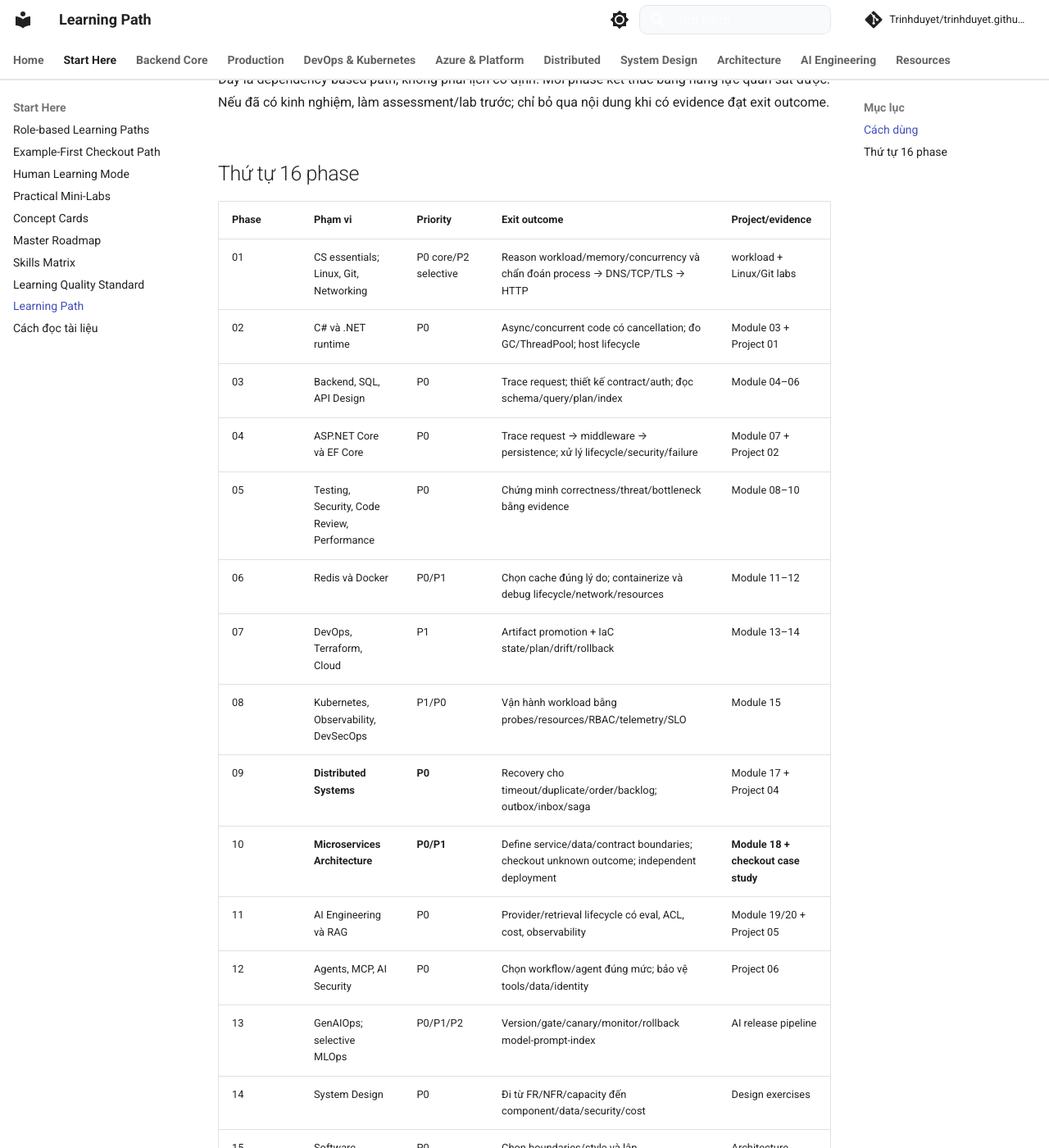
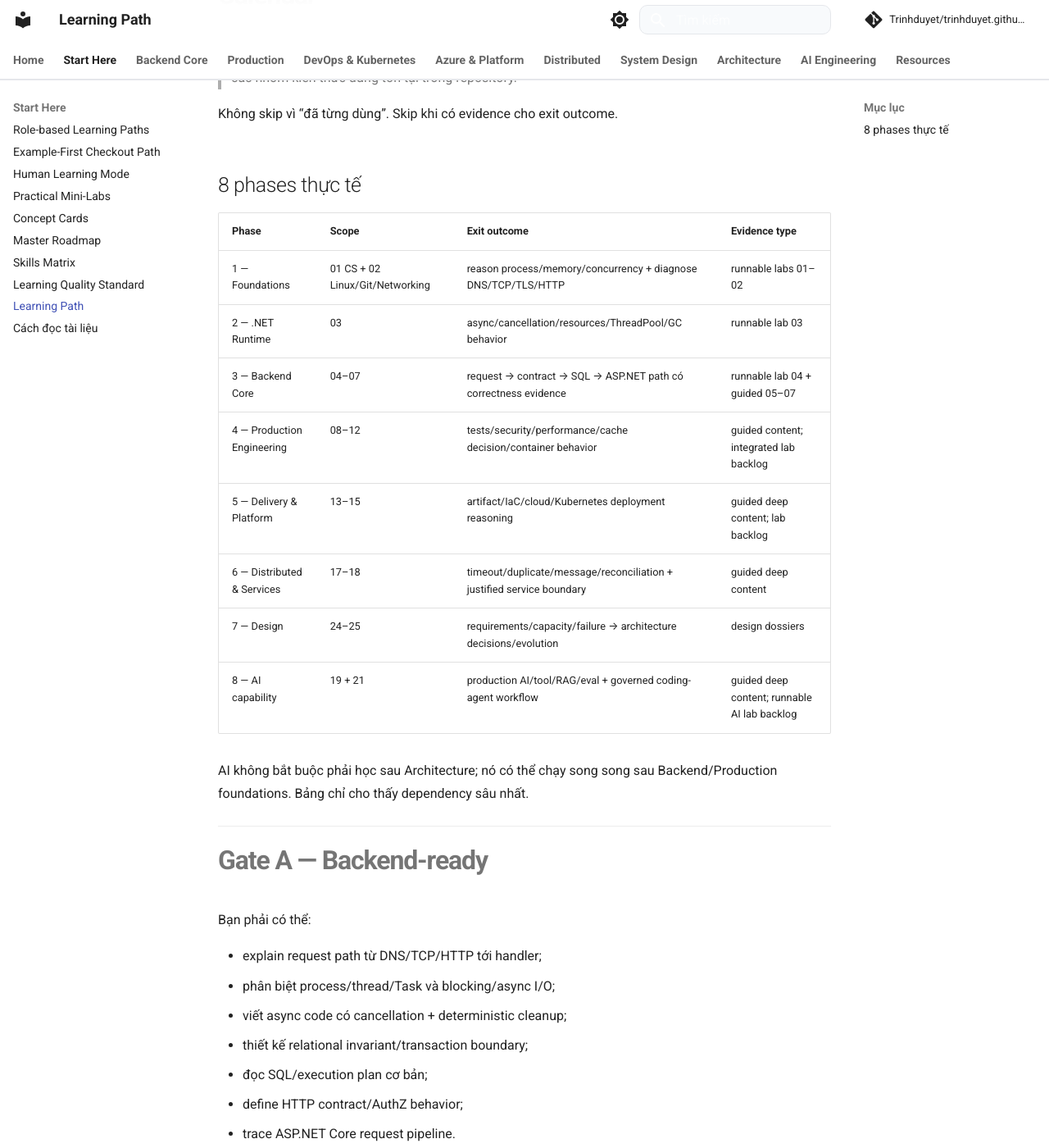
Before and after one commit to Trinhduyet/trinhduyet.github.io, an MkDocs documentation site: the page built from docs/00-roadmap/learning-path.md, in a window 1280 px wide and 1400 px high, scrolled down 247 px. Shown: the whole window at 82% size. Built offline with MkDocs 1.6.1 and Material for MkDocs 9.7.7, drawn with Linux system fonts in a browser that asks for light colours; comment, search, counter and statistics services are not loaded; some of the changed text lies outside the part shown.

Commit message:
docs(roadmap): remove phantom phases from learning path

````diff
--- a/docs/00-roadmap/learning-path.md
+++ b/docs/00-roadmap/learning-path.md
@@ -1,214 +1,283 @@
-# Learning path
+# Learning Path — Dependency Gates, Not a Fixed Calendar
 
-## Cách dùng
+> Nếu bạn đã biết target role, dùng [Role-based Learning Paths](role-based-learning-paths.md). Trang này mô tả **dependency gates** giữa các nhóm kiến thức đang tồn tại trong repository.
 
-Đây là dependency-based path, không phải lịch cố định. Mỗi phase kết thúc bằng năng lực quan sát được. Nếu đã có kinh nghiệm, làm assessment/lab trước; chỉ bỏ qua nội dung khi có evidence đạt exit outcome.
+Không skip vì “đã từng dùng”. Skip khi có evidence cho exit outcome.
 
-## Thứ tự 16 phase
+## 8 phases thực tế
 
-| Phase | Phạm vi | Priority | Exit outcome | Project/evidence |
-| --- | --- | --- | --- | --- |
-| 01 | CS essentials; Linux, Git, Networking | P0 core/P2 selective | Reason workload/memory/concurrency và chẩn đoán process → DNS/TCP/TLS → HTTP | workload + Linux/Git labs |
-| 02 | C# và .NET runtime | P0 | Async/concurrent code có cancellation; đo GC/ThreadPool; host lifecycle | Module 03 + Project 01 |
-| 03 | Backend, SQL, API Design | P0 | Trace request; thiết kế contract/auth; đọc schema/query/plan/index | Module 04–06 |
-| 04 | ASP.NET Core và EF Core | P0 | Trace request → middleware → persistence; xử lý lifecycle/security/failure | Module 07 + Project 02 |
-| 05 | Testing, Security, Code Review, Performance | P0 | Chứng minh correctness/threat/bottleneck bằng evidence | Module 08–10 |
-| 06 | Redis và Docker | P0/P1 | Chọn cache đúng lý do; containerize và debug lifecycle/network/resources | Module 11–12 |
-| 07 | DevOps, Terraform, Cloud | P1 | Artifact promotion + IaC state/plan/drift/rollback | Module 13–14 |
-| 08 | Kubernetes, Observability, DevSecOps | P1/P0 | Vận hành workload bằng probes/resources/RBAC/telemetry/SLO | Module 15 |
-| 09 | **Distributed Systems** | **P0** | Recovery cho timeout/duplicate/order/backlog; outbox/inbox/saga | Module 17 + Project 04 |
-| 10 | **Microservices Architecture** | **P0/P1** | Define service/data/contract boundaries; checkout unknown outcome; independent deployment | **Module 18 + checkout case study** |
-| 11 | AI Engineering và RAG | P0 | Provider/retrieval lifecycle có eval, ACL, cost, observability | Module 19/20 + Project 05 |
-| 12 | Agents, MCP, AI Security | P0 | Chọn workflow/agent đúng mức; bảo vệ tools/data/identity | Project 06 |
-| 13 | GenAIOps; selective MLOps | P0/P1/P2 | Version/gate/canary/monitor/rollback model-prompt-index | AI release pipeline |
-| 14 | System Design | P0 | Đi từ FR/NFR/capacity đến component/data/security/cost | Design exercises |
-| 15 | Software Architecture | P0 | Chọn boundaries/style và lập migration/evolution plan | Architecture review |
-| 16 | AI-enabled Software Architect | P0 | Tổng hợp conventional + distributed + microservices + AI architecture | Project 07 |
+| Phase | Scope | Exit outcome | Evidence type |
+|---|---|---|---|
+| 1 — Foundations | 01 CS + 02 Linux/Git/Networking | reason process/memory/concurrency + diagnose DNS/TCP/TLS/HTTP | runnable labs 01–02 |
+| 2 — .NET Runtime | 03 | async/cancellation/resources/ThreadPool/GC behavior | runnable lab 03 |
+| 3 — Backend Core | 04–07 | request → contract → SQL → ASP.NET path có correctness evidence | runnable lab 04 + guided 05–07 |
+| 4 — Production Engineering | 08–12 | tests/security/performance/cache decision/container behavior | guided content; integrated lab backlog |
+| 5 — Delivery & Platform | 13–15 | artifact/IaC/cloud/Kubernetes deployment reasoning | guided deep content; lab backlog |
+| 6 — Distributed & Services | 17–18 | timeout/duplicate/message/reconciliation + justified service boundary | guided deep content |
+| 7 — Design | 24–25 | requirements/capacity/failure → architecture decisions/evolution | design dossiers |
+| 8 — AI capability | 19 + 21 | production AI/tool/RAG/eval + governed coding-agent workflow | guided deep content; runnable AI lab backlog |
+
+AI không bắt buộc phải học sau Architecture; nó có thể chạy song song sau Backend/Production foundations. Bảng chỉ cho thấy dependency sâu nhất.
 
 ---
 
-# Phase gates
+# Gate A — Backend-ready
 
-## Gate A — Backend-ready
+Bạn phải có thể:
 
-- Giải thích HTTP request/response và DNS/TCP/TLS path.
-- Phân biệt process/thread/Task và blocking/async I/O.
-- Viết C# có cancellation và deterministic cleanup.
-- Trace request qua middleware/binding/authz.
+- explain request path từ DNS/TCP/HTTP tới handler;
+- phân biệt process/thread/Task và blocking/async I/O;
+- viết async code có cancellation + deterministic cleanup;
+- thiết kế relational invariant/transaction boundary;
+- đọc SQL/execution plan cơ bản;
+- define HTTP contract/AuthZ behavior;
+- trace ASP.NET Core request pipeline.
 
-## Gate B — Production-backend-ready
-
-- Thiết kế API contract + relational schema từ requirements.
-- Đọc generated SQL và actual execution plan.
-- Chẩn đoán auth/database/connection-pool/latency issue.
-- Có test + telemetry đủ điều tra.
-
-## Gate C — Platform-ready
-
-- Container lifecycle/signals/network/volume/resource limit.
-- CI/CD artifact promotion, secrets và rollback.
-- Terraform state/drift và cloud primitives.
-- Kubernetes desired state/probes/service discovery/RBAC.
-
-## Gate D — Distributed-ready
-
-- Viết failure matrix cho slow/unavailable/timeout/duplicate.
-- Chọn retry budget + idempotency boundary.
-- Giải thích Outbox/Inbox/Dedup và ACK crash window.
-- Mô tả eventual consistency/order/Saga/backpressure.
-- Đo backlog/oldest-message-age/end-to-end latency.
-
-## Gate E — Microservices-ready
-
-Trước khi gọi một kiến trúc là microservices, phải có evidence:
-
-```text
-[ ] Business capability / bounded context rõ.
-[ ] Service owns data/schema/migrations.
-[ ] Không direct-read DB của service khác.
-[ ] API/event contracts explicit và versioned.
-[ ] Old/new versions có compatibility overlap.
-[ ] Timeout/retry/idempotency semantics explicit.
-[ ] Saga/reconciliation cho distributed business flow nếu cần.
-[ ] Trace + SLO + runbook + service ownership.
-[ ] Deployment độc lập được chứng minh, không chỉ lý thuyết.
-```
-
-Checkout exercise bắt buộc:
-
-```text
-Duplicate checkout
-→ one Order
-→ inventory reservation
-→ stable payment attempt
-→ payment timeout after remote commit
-→ PAYMENT_UNKNOWN / PENDING_PAYMENT
-→ reconciliation
-→ final state
-```
-
-Nếu timeout bị map thành `FAILED` mà không prove provider outcome, chưa đạt gate.
-
-## Gate F — Production-AI-ready
-
-- Model/prompt/retrieval changes qua eval gate.
-- Tool call bị giới hạn bởi application authorization.
-- RAG tôn trọng ACL/deletion/tenant/data lineage.
-- Quality/safety/latency/tokens/cost được quan sát.
-
-## Gate G — Architect-ready
-
-- Requirements/NFR/assumptions viết trước component choice.
-- Capacity estimate, C4, data flow, trust boundary, ADR.
-- Failure analysis, DR, migration, rollback, runbook, cost model.
-- Team ownership/operational complexity nằm trong quyết định.
-- Có thể giải thích khi nào **không** dùng microservices/agents/Kubernetes.
+Nếu chưa đạt, không cần thêm Redis/Kubernetes/microservices.
 
 ---
 
-# Phase 09 — Distributed Systems chi tiết
+# Gate B — Production-backend-ready
 
-Thứ tự:
+Evidence:
 
 ```text
-Partial failure
-→ timeout/deadline
-→ retry + jitter
-→ idempotency
-→ messaging
-→ Outbox/Inbox/Dedup
-→ ordering
-→ eventual consistency
-→ Saga/compensation
-→ backpressure
+unit/integration/contract tests
+negative authorization test
+performance baseline
+failure/dependency behavior
+Docker image/runtime diagnostics
 ```
 
-Đọc: [Module 17](../17-distributed-systems/README.md).
+Bạn phải giải thích được:
+
+```text
+correctness
+security
+latency/capacity
+resource lifecycle
+rollback/recovery basics
+```
+
+Redis chỉ thêm khi measured workload/staleness requirement justify.
 
 ---
 
-# Phase 10 — Microservices Architecture chi tiết
+# Gate C — Delivery/platform-ready
 
-Prerequisite: Gate D.
-
-Thứ tự:
-
-1. [Microservices overview](../18-microservices-architecture/README.md)
-2. [Service Boundaries, Data Ownership & Contracts](../18-microservices-architecture/service-boundaries-data-ownership-and-contracts.md)
-3. [Checkout Saga: Unknown Outcome & Reconciliation](../18-microservices-architecture/checkout-saga-unknown-outcome-and-reconciliation.md)
-4. [Communication, Gateway, Discovery & Deployment](../18-microservices-architecture/communication-gateway-discovery-and-deployment.md)
-5. [Testing, Observability & Migration](../18-microservices-architecture/testing-observability-and-migration.md)
-
-Learning progression:
+Required reasoning:
 
 ```text
-Modular Monolith
-→ clear module boundaries
-→ distributed-system competence
-→ extract one justified capability
-→ prove contract/data/deployment autonomy
-→ expand only when pressure justifies it
+Git SHA
+→ quality/security gates
+→ immutable artifact/image digest
+→ registry
+→ environment promotion
+→ IaC
+→ runtime/platform
+→ observability
+→ rollback/recovery
 ```
 
-Không dùng “service nhỏ” làm definition. Kích thước kém quan trọng hơn cohesion, business boundary và autonomy.
+Kubernetes-specific entry criteria:
+
+- Linux process/signals;
+- DNS/networking;
+- Docker image/container/runtime;
+- CPU/memory/resources;
+- application health/readiness semantics.
+
+Kubernetes flow phải explain được:
+
+```text
+Deployment → ReplicaSet → Pod → Container
+Client → DNS → Service → selector → Ready Pods
+```
+
+Azure and Kubernetes are related but independent learning dimensions:
+
+```text
+Azure = cloud/provider capabilities
+Kubernetes = orchestration API/runtime model
+AKS = mapping between both
+```
 
 ---
 
-# Microservices assessment exercise
+# Gate D — Distributed-ready
 
-Lấy một hệ thống hiện có và trả lời:
+Before distributed architecture, be able to reason:
 
-| Dimension | Evidence |
-| --- | --- |
-| Business boundary | capability/bounded context map |
-| Data ownership | authoritative store + forbidden cross-access |
-| Contract | HTTP/event schema + compatibility policy |
-| Failure | timeout/retry/idempotency matrix |
-| Consistency | local transaction + async consistency/Saga |
-| Deployment | old/new compatibility + rollback |
-| Observability | trace + service version + business metrics |
-| Operations | SLO + on-call + runbook + cost |
-| Organization | owning team + release cadence |
+```text
+remote timeout can mean UNKNOWN outcome
+retry can duplicate side effects
+at-least-once can redeliver
+queue does not create processing capacity
+```
 
-Nếu phần lớn ô không có evidence, ưu tiên modularize/productionize trước khi tách thêm service.
+Evidence target:
+
+- idempotent side effect;
+- outbox dual-write reasoning;
+- consumer crash-before-ACK scenario;
+- backlog/oldest-message-age reasoning;
+- ordering scope decision;
+- Saga/compensation/reconciliation model.
+
+→ [Module 17](../17-distributed-systems/README.md)
 
 ---
 
-# Chiến lược cho kinh nghiệm AI đã có
+# Gate E — Microservices-ready
 
-Không mặc định level dựa trên số project. Thực hiện gap assessment bằng một hệ thống đã làm:
+Do not use “many services” as success criteria.
 
-| Dimension | Evidence cần thu |
-| --- | --- |
-| Evaluation | Golden dataset, metric, threshold, regression report |
-| Retrieval | Corpus lifecycle, chunk/index version, deletion, ACL tests |
-| Agents/tools | Tool schema, authorization, approval, audit log |
-| Security | Injection/red-team cases, trust-boundary review |
-| Reliability | Timeout/fallback/retry budget, dependency failure exercise |
-| Observability | Trace request → retrieval → model → tool; quality/cost metrics |
-| Operations | Canary, rollback, incident/runbook, on-call ownership |
+Before extracting a service:
+
+```text
+[ ] business capability / bounded context is clear
+[ ] data ownership is explicit
+[ ] contract is explicit/version-compatible
+[ ] timeout/retry/idempotency semantics are defined
+[ ] observability/runbook ownership exists
+[ ] independent deployment pressure is real
+[ ] operational cost is accepted
+```
+
+Progression:
+
+```text
+Structured Monolith
+→ Modular Monolith
+→ distributed-system competence
+→ extract one justified capability
+→ prove autonomy
+→ expand only with pressure
+```
+
+→ [Module 18](../18-microservices-architecture/README.md)
 
 ---
 
-# Nhịp học khuyến nghị
+# Gate F — Design-ready
 
-Một learning slice nên gồm:
+System Design exercise must start with:
 
 ```text
-Mental model
-→ minimal implementation
-→ production constraints
-→ failure experiment
-→ telemetry/diagnosis
-→ architecture trade-off
-→ evidence + reflection
+FR/NFR
+capacity/workload
+source of truth
+consistency
+failure model
+security
+cost
 ```
 
-Không chạy nhiều phase song song nếu phase sau phụ thuộc mental model chưa đạt.
+not:
+
+```text
+Redis + Kafka + Kubernetes + sharding
+```
+
+Architecture review then adds:
+
+```text
+quality attributes
+boundaries/ownership
+coupling/styles
+team/deployment implications
+ADR
+fitness functions
+evolution/migration
+```
+
+→ [System Design](../24-system-design/README.md) → [Software Architecture](../25-software-architecture/README.md)
+
+---
+
+# Gate G — Production-AI-ready
+
+AI feature is not production-ready if it only does:
+
+```text
+prompt → model → text
+```
+
+Need evidence for relevant dimensions:
+
+```text
+provider/model config
+structured output validation
+tool authorization
+retrieval ACL/deletion/versioning
+evaluation regression
+latency/cost
+PII-safe telemetry
+timeout/fallback/degradation
+```
+
+Coding agents additionally require:
+
+```text
+repo context
+least privilege
+sandbox/tool boundary
+build/test evidence
+human review
+no default production merge/deploy authority
+```
+
+→ [AI Engineering](../19-ai-engineering/README.md) · [AI Coding Agents](../21-ai-coding-agents/README.md)
+
+---
+
+# Evidence reality check
+
+Dedicated executable lab directories currently cover Modules **01–04**. Later phases contain deep guided exercises but are not all runnable artifacts yet.
+
+Use this distinction:
+
+```text
+Content learned from guided scenario
+!=
+Repository has executable lab
+```
+
+The highest-leverage backlog is to build integrated labs for:
+
+```text
+05–08 Production Backend
+09–13 Production Delivery
+15 Kubernetes
+17 Distributed Reliability
+18 Checkout Saga
+14 Azure IaC
+19 Production AI
+```
+
+→ [Repository Quality Review](repository-quality-review-2026-08-28.md)
+
+---
+
+# Recommended learning slice
+
+```text
+Problem
+→ mental model
+→ minimal implementation
+→ expected output
+→ failure
+→ debugging
+→ recovery/fix
+→ trade-off
+→ evidence
+```
+
+If you cannot name the evidence you will produce in the next 60–120 minutes, scope is probably too broad.
 
 ## Verification metadata
 
-- Verified: 2026-08-13.
-- New Phase 10: Microservices Architecture.
-- Data Engineering moved to selective module numbering outside the core sequential path.
-- Technology versions: [technology-baseline.md](technology-baseline.md).
+- Rebuilt: 2026-08-28.
+- Uses only modules that actually exist in the repository.
+- Removed stale references to phantom Module 20 and hypothetical numbered phases/projects.
+- Technology versions: [Technology Baseline](technology-baseline.md).
````
